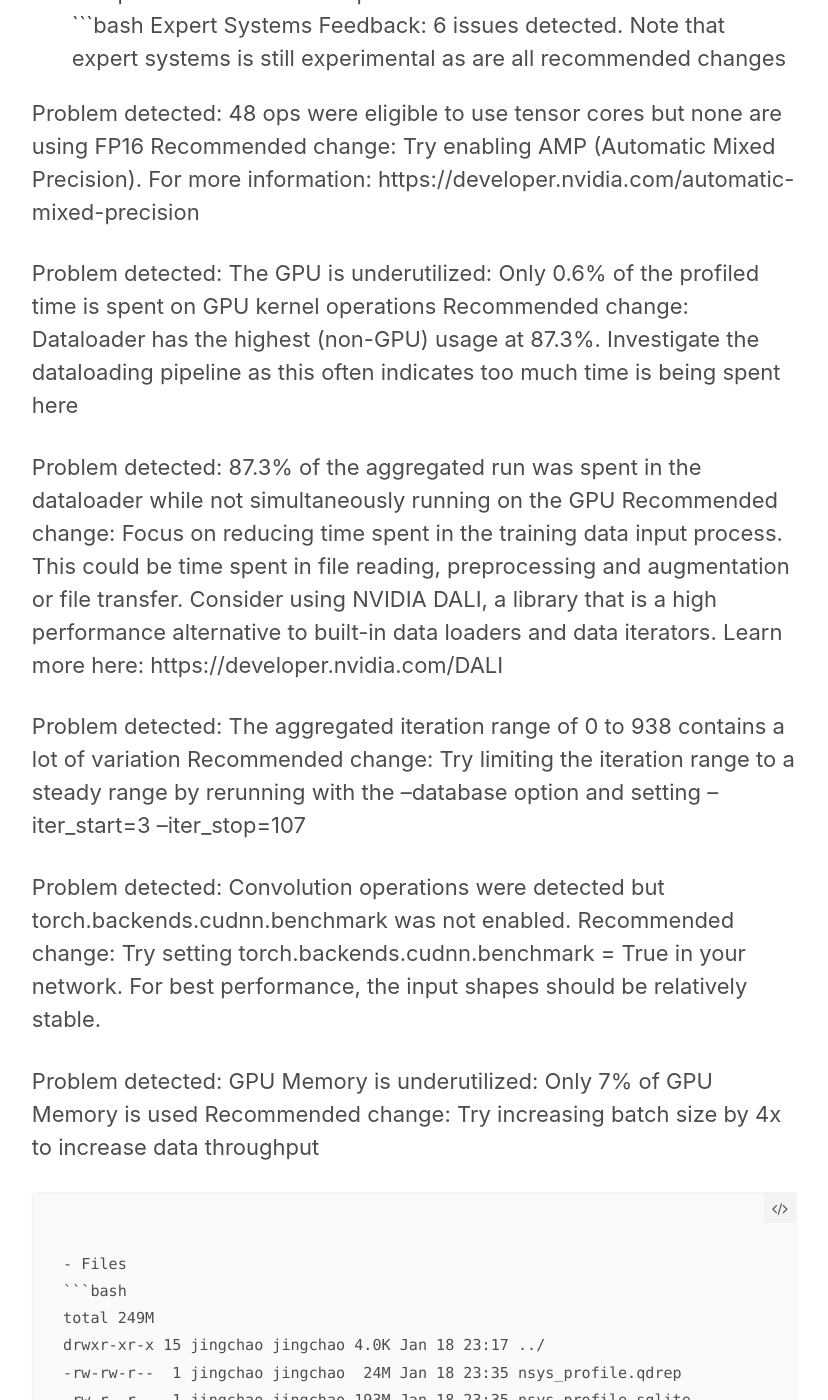
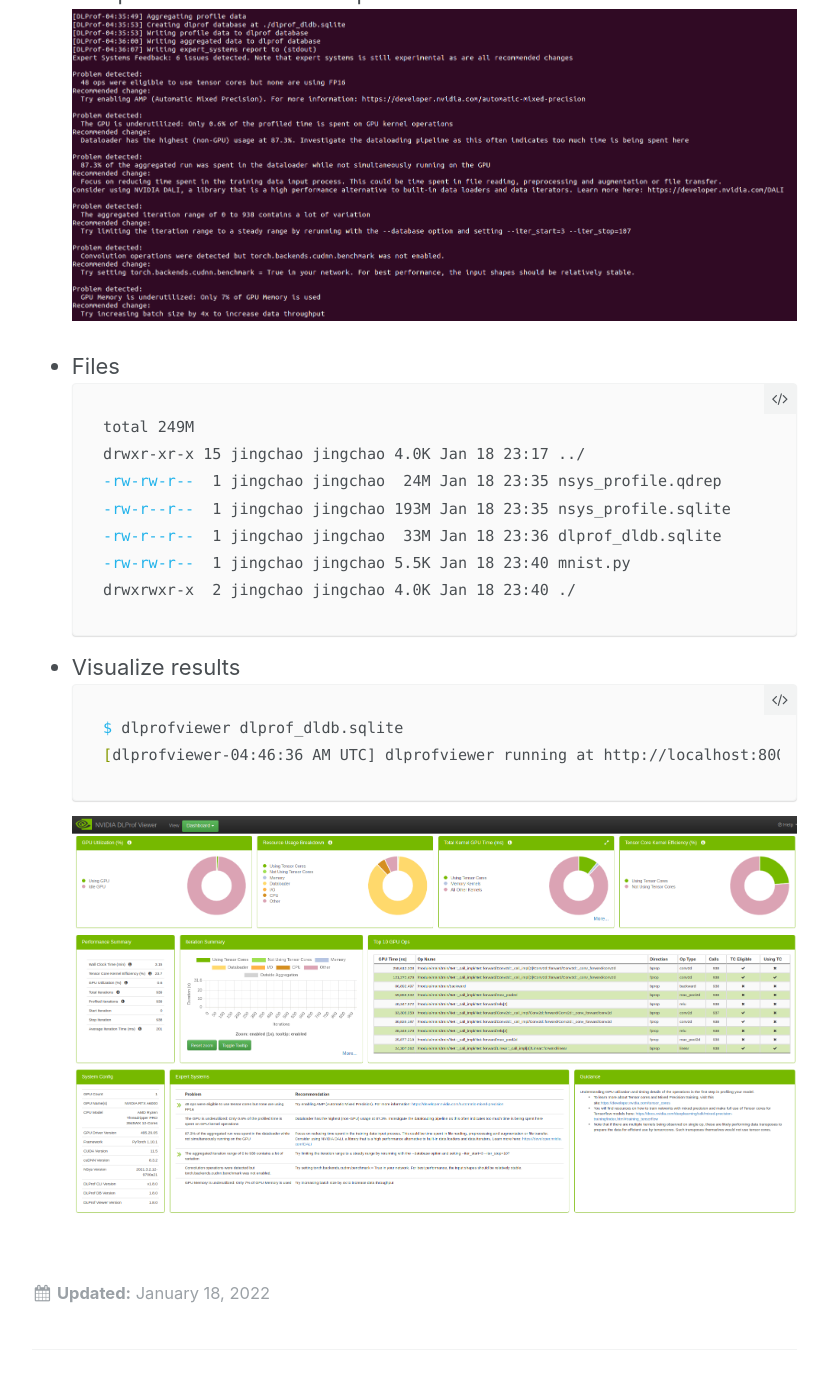
Before and after one commit to JingchaoZhang/JingchaoZhang.github.io, a Jekyll site: the page built from _posts/2022-01-18-DLProf Demo.md, in a window 1280 px wide and 1400 px high, scrolled down 1562 px. Shown: the whole window, without its empty margins (252-1080 px from the left). Built offline with Jekyll 4.4.1, drawn with Linux system fonts in a browser that asks for light colours; some of the changed text lies outside the part shown.

Commit message:
Update 2022-01-18-DLProf Demo.md

````diff
--- a/_posts/2022-01-18-DLProf Demo.md
+++ b/_posts/2022-01-18-DLProf Demo.md
@@ -47,40 +47,7 @@
 ```
 
 - Sample DLProf terminal output
-```bash
-Expert Systems Feedback: 6 issues detected. Note that expert systems is still experimental as are all recommended changes
-
-Problem detected:
-  48 ops were eligible to use tensor cores but none are using FP16
-Recommended change:
-  Try enabling AMP (Automatic Mixed Precision). For more information: https://developer.nvidia.com/automatic-mixed-precision
-
-Problem detected:
-  The GPU is underutilized: Only 0.6% of the profiled time is spent on GPU kernel operations
-Recommended change:
-  Dataloader has the highest (non-GPU) usage at 87.3%. Investigate the dataloading pipeline as this often indicates too much time is being spent here
-
-Problem detected:
-  87.3% of the aggregated run was spent in the dataloader while not simultaneously running on the GPU
-Recommended change:
-  Focus on reducing time spent in the training data input process. This could be time spent in file reading, preprocessing and augmentation or file transfer.
-Consider using NVIDIA DALI, a library that is a high performance alternative to built-in data loaders and data iterators. Learn more here: https://developer.nvidia.com/DALI
-
-Problem detected:
-  The aggregated iteration range of 0 to 938 contains a lot of variation
-Recommended change:
-  Try limiting the iteration range to a steady range by rerunning with the --database option and setting --iter_start=3 --iter_stop=107
-
-Problem detected:
-  Convolution operations were detected but torch.backends.cudnn.benchmark was not enabled.
-Recommended change:
-  Try setting torch.backends.cudnn.benchmark = True in your network. For best performance, the input shapes should be relatively stable.
-
-Problem detected:
-  GPU Memory is underutilized: Only 7% of GPU Memory is used
-Recommended change:
-  Try increasing batch size by 4x to increase data throughput
-```
+![alt text](https://raw.githubusercontent.com/JingchaoZhang/JingchaoZhang.github.io/master/images/DLProf_terminal_output.png)
 
 - Files
 ```bash
````
